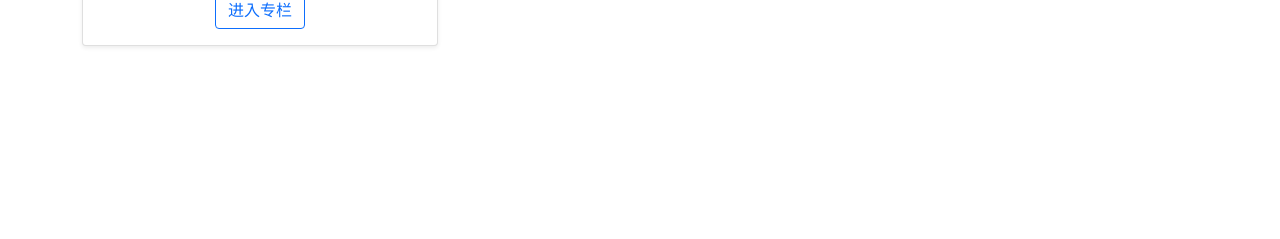
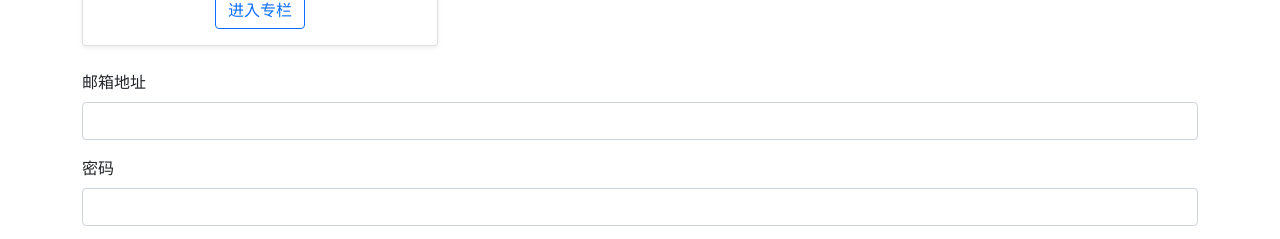
Before and after one commit to jinhero/zheye, a Vue app: page / in a window 1280 px wide. Shown: the part 633-872 px from the top of the page. Before the commit the page ends 800 px from the top, so only its background shows below. Built offline with nearby package versions, Linux system fonts and the light colour scheme.

Commit message:
ValidateInput简单实现

```diff
--- a/src/App.vue
+++ b/src/App.vue
@@ -2,12 +2,23 @@
   <div class="container">
     <global-header :user="currentUser"></global-header>
     <column-list :list="list"></column-list>
+    <form action>
+      <div class="mb-3">
+        <label for="exampleInputEmail1" class="form-label">邮箱地址</label>
+        <input type="text" class="form-control" id="exampleInputEmail1" v-model="emailRef.val" @blur="validateEmail" />
+        <div class="form-text" v-if="emailRef.error">{{emailRef.message}}</div>
+      </div>
+      <div class="mb-3">
+        <label for="exampleInputPassword1" class="form-label">密码</label>
+        <input type="password" class="form-control" id="exampleInputPassword1" />
+      </div>
+    </form>
   </div>
 </template>
 
 <script lang="ts">
 import 'bootstrap/dist/css/bootstrap.min.css'
-import { defineComponent } from 'vue'
+import { defineComponent, reactive } from 'vue'
 import ColumnList, { ColumnProps } from './components/ColumnList.vue'
 import GlobalHeader, { UserProps } from './components/GlobalHeader.vue'
 const currentUser: UserProps = {
@@ -42,6 +53,7 @@
     avatar: ''
   }
 ]
+const emailReg = /^[a-zA-Z0-9_-]+@[a-zA-Z0-9_-]+(\.[a-zA-Z0-9_-]+)+$/
 export default defineComponent({
   name: 'App',
   components: {
@@ -49,9 +61,25 @@
     GlobalHeader
   },
   setup () {
+    const emailRef = reactive({
+      val: '',
+      error: false,
+      message: ''
+    })
+    const validateEmail = () => {
+      if (emailRef.val.trim() === '') {
+        emailRef.error = true
+        emailRef.message = 'can not be empty'
+      } else if (!emailReg.test(emailRef.val)) {
+        emailRef.error = true
+        emailRef.message = 'should be valid email'
+      }
+    }
     return {
       list: testData,
-      currentUser
+      currentUser,
+      emailRef,
+      validateEmail
     }
   }
 })
```
